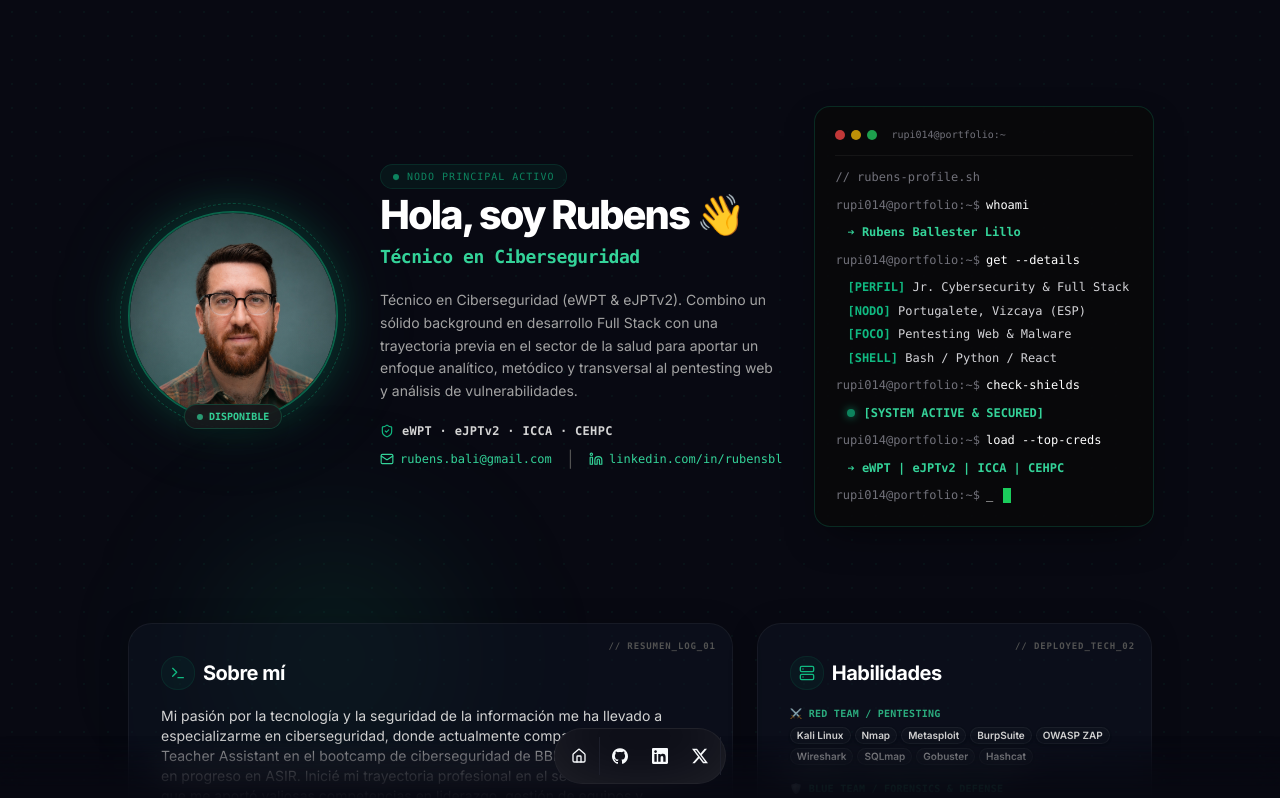
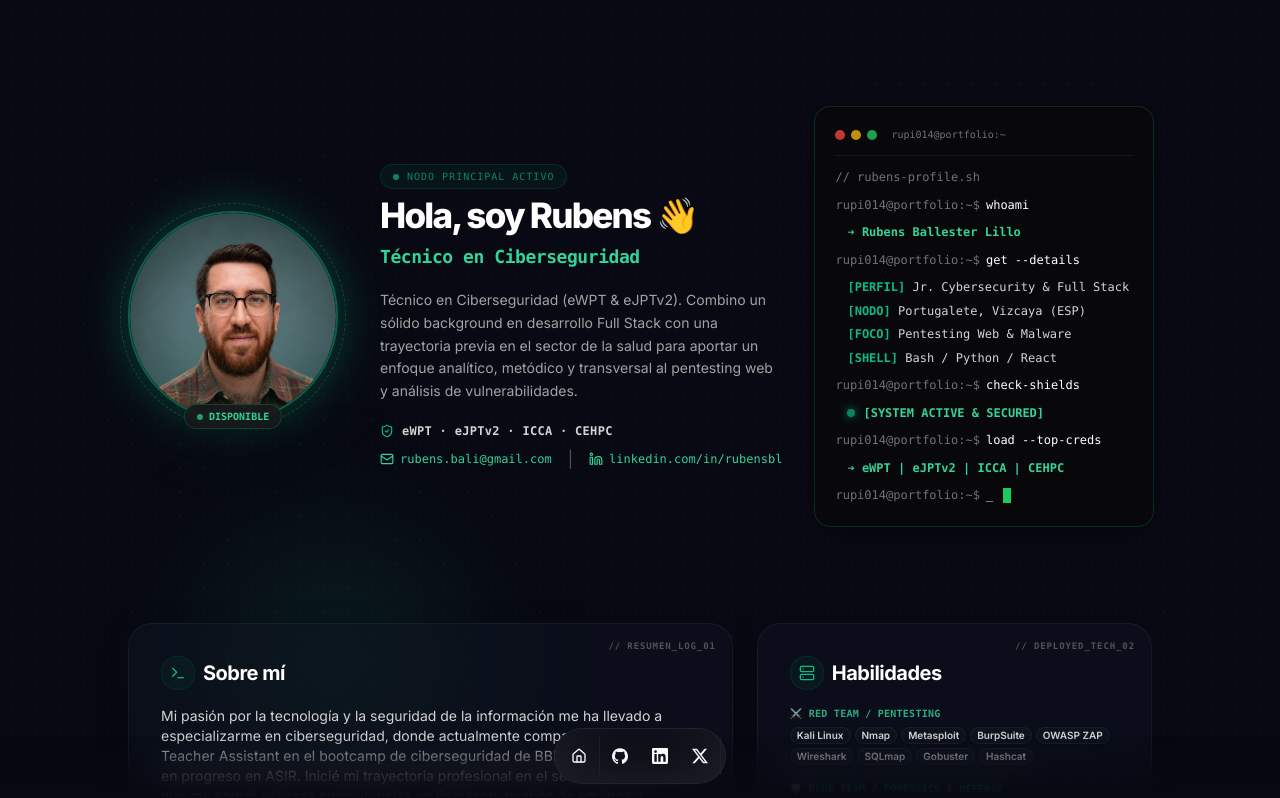
Before and after one commit to rupi014/Portfolio-RBL, a Next.js app: page / in a window 1280 px wide. Shown: the top 798 px of the page. Built offline with nearby package versions, Linux system fonts and the light colour scheme.

Commit message:
title fixed 2.0

```diff
--- a/src/app/page.tsx
+++ b/src/app/page.tsx
@@ -146,7 +146,7 @@ export default function Page() {
               </BlurFade>
               <BlurFadeText
                 delay={BLUR_FADE_DELAY * 1.5}
-                className="text-3xl font-extrabold tracking-tighter sm:text-4xl lg:text-[28px] xl:text-[40px] 2xl:text-5xl text-white leading-tight whitespace-nowrap"
+                className="text-3xl font-extrabold tracking-tighter sm:text-4xl lg:text-[25px] xl:text-[35px] 2xl:text-[42px] text-white leading-tight"
                 yOffset={8}
                 text={`Hola, soy ${DATA.name.split(" ")[0]} 👋`}
               />
```
